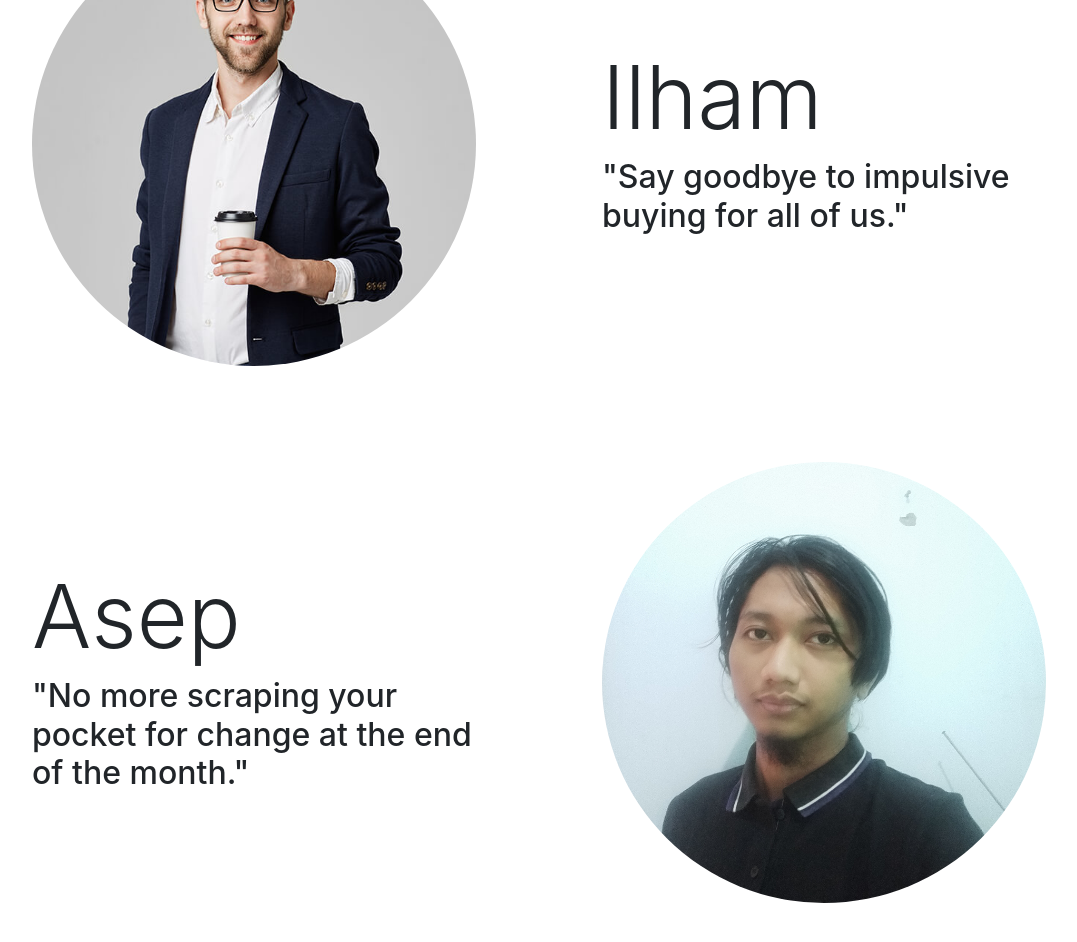
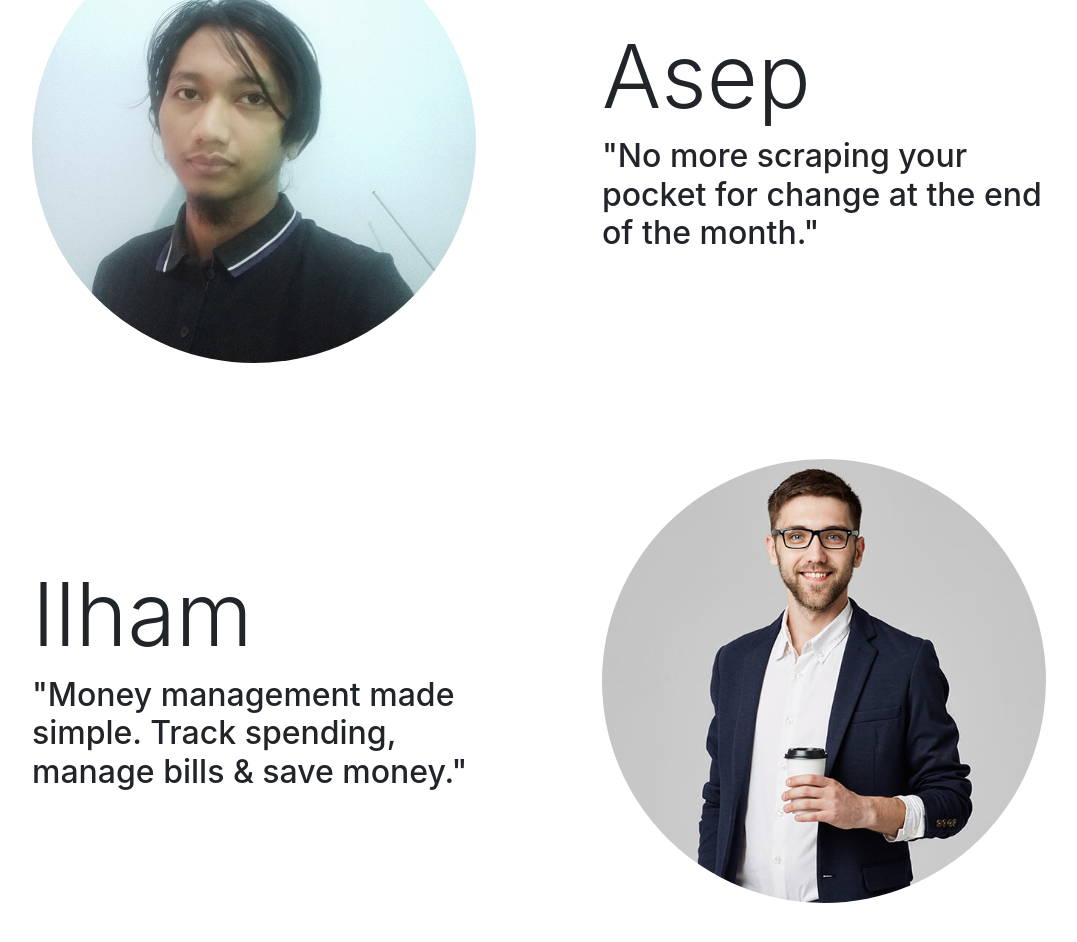
Before and after one commit to eric2702/ReactAnyWalletFinalV2, a React (Create React App) app in the folder client/: page /about in a window 1280 px wide. Shown: the part 1960-2902 px from the top of the page, without its empty margins (101-1178 px from the left). Built offline with nearby package versions, Linux system fonts and the light colour scheme; no server answers.

Commit message:
fix images position on about page and fix view on login register page

```diff
--- a/client/src/components/About.js
+++ b/client/src/components/About.js
@@ -34,7 +34,7 @@ const About = () => {
           </div>
         </div>
       </section>
-      <section data-aos="fade-left" data-aos-anchor-placement="center-bottom">
+      <section data-aos="fade-right" data-aos-anchor-placement="center-bottom">
         <div className="container">
           <div className="row align-items-center">
             <div className="col-lg-6">
@@ -81,7 +81,7 @@ const About = () => {
         </div>
       </section>
 
-      <section data-aos="fade-left" data-aos-anchor-placement="center-bottom">
+      <section data-aos="fade-right" data-aos-anchor-placement="center-bottom">
         <div className="container">
           <div className="row align-items-center">
             <div className="col-lg-6">
@@ -95,9 +95,9 @@ const About = () => {
             </div>
             <div className="col-lg-6">
               <div className="p-5">
-                <h1 className="display-2">Ilham</h1>
+                <h1 className="display-2">Asep</h1>
                 <h2>
-                  "Say goodbye to impulsive buying for all of us."
+                  "No more scraping your pocket for change at the end of the month."
                 </h2>
               </div>
             </div>
@@ -118,9 +118,9 @@ const About = () => {
             </div>
             <div className="col-lg-6 order-lg-1">
               <div className="p-5">
-                <h1 className="display-2">Asep</h1>
+                <h1 className="display-2">Ilham</h1>
                 <h2>
-                  "No more scraping your pocket for change at the end of the month."
+                  "Money management made simple. Track spending, manage bills & save money."
                 </h2>
               </div>
             </div>
--- a/client/src/css/auth.css
+++ b/client/src/css/auth.css
@@ -6,12 +6,12 @@
 .login {
   background: #007bff;
   background: linear-gradient(to right, #0062e6, #33aeff);
-  height: 94.3vh;
+  height: 94.4vh;
 }
 
 .register {
   background: red;
-  height: 94.3vh;
+  height: 94.4vh;
 }
 
 .bg {
```
Also changed, not shown: client/public/assets/img/04.jpg, client/public/assets/img/05.jpg.
